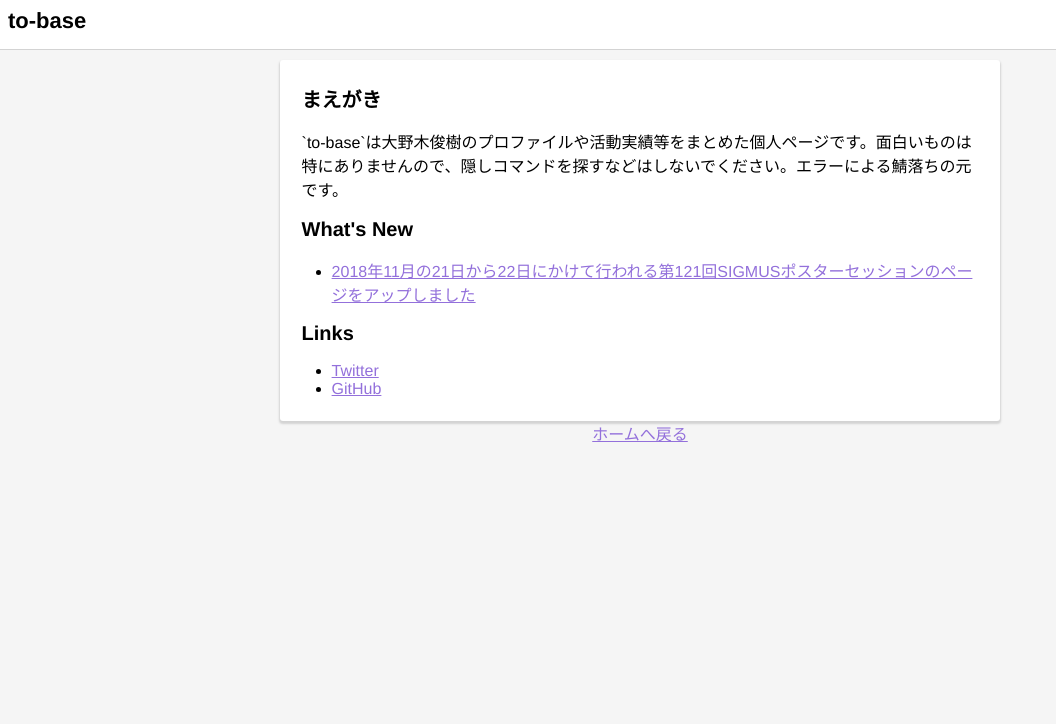
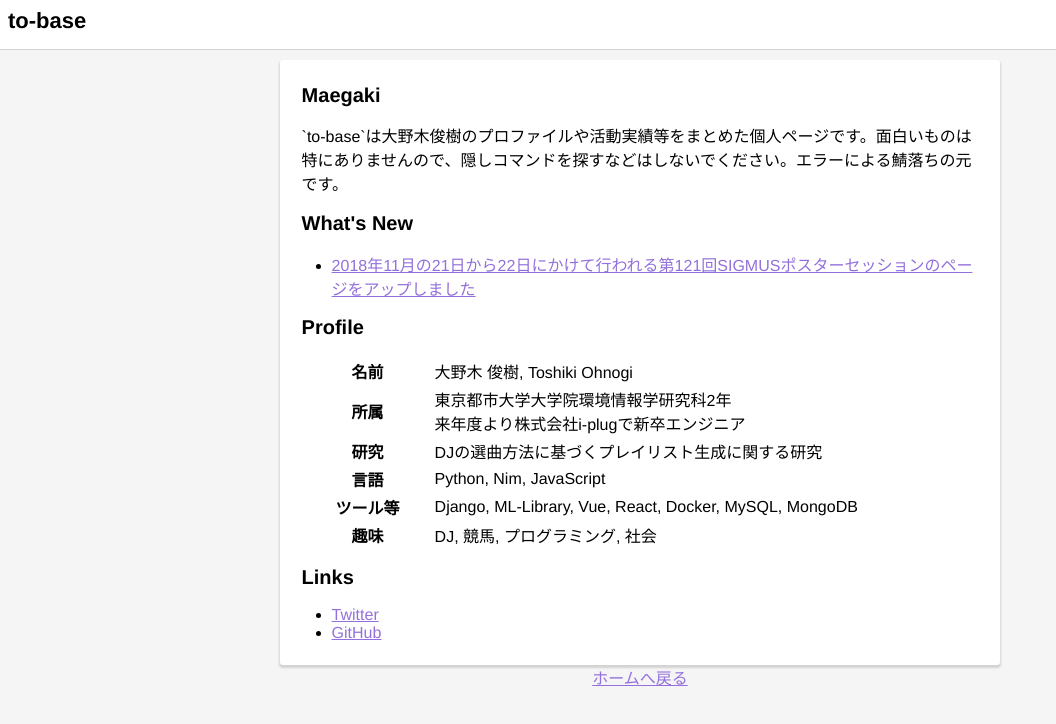
Before and after one commit to nogissh/to-base, a Vue app in the folder front-app/: page /home in a window 1280 px wide. Shown: the top 724 px of the page, without its empty margins (0-1056 px from the left). Built offline with nearby package versions, Linux system fonts and the light colour scheme; the HTML template or start-up script is replaced by a standard one.

Commit message:
Profileをとりあえず設置

```diff
--- a/front-app/src/components/home.vue
+++ b/front-app/src/components/home.vue
@@ -1,7 +1,7 @@
 <template>
   <div id="home">
     <div id="homeProfile">
-      <h2>まえがき</h2>
+      <h2>Maegaki</h2>
       <p>`to-base`は大野木俊樹のプロファイルや活動実績等をまとめた個人ページです。面白いものは特にありませんので、隠しコマンドを探すなどはしないでください。エラーによる鯖落ちの元です。</p>
     </div>
     <div id="homeUpdate">
@@ -9,6 +9,38 @@
       <ul>
         <li><router-link to="/documents/sigmus/2018/wajima"><p>2018年11月の21日から22日にかけて行われる第121回SIGMUSポスターセッションのページをアップしました</p></router-link></li>
       </ul>
+    </div>
+    <div>
+      <h2>Profile</h2>
+      <table id="tableProfile">
+        <col width="128"/>
+        <tbody>
+          <tr>
+            <th>名前</th>
+            <td>大野木 俊樹, Toshiki Ohnogi</td>
+          </tr>
+          <tr>
+            <th>所属</th>
+            <td>東京都市大学大学院環境情報学研究科2年<br />来年度より株式会社i-plugで新卒エンジニア</td>
+          </tr>
+          <tr>
+            <th>研究</th>
+            <td>DJの選曲方法に基づくプレイリスト生成に関する研究</td>
+          </tr>
+          <tr>
+            <th>言語</th>
+            <td>Python, Nim, JavaScript</td>
+          </tr>
+          <tr>
+            <th>ツール等</th>
+            <td>Django, ML-Library, Vue, React, Docker, MySQL, MongoDB</td>
+          </tr>
+          <tr>
+            <th>趣味</th>
+            <td>DJ, 競馬, プログラミング, 社会</td>
+          </tr>
+        </tbody>
+      </table>
     </div>
     <div>
       <h2>Links</h2>
@@ -43,5 +75,7 @@ export default {
 </script>
 
 <style>
-
+#tableProfile {
+  width: 100%;
+}
 </style>
```
